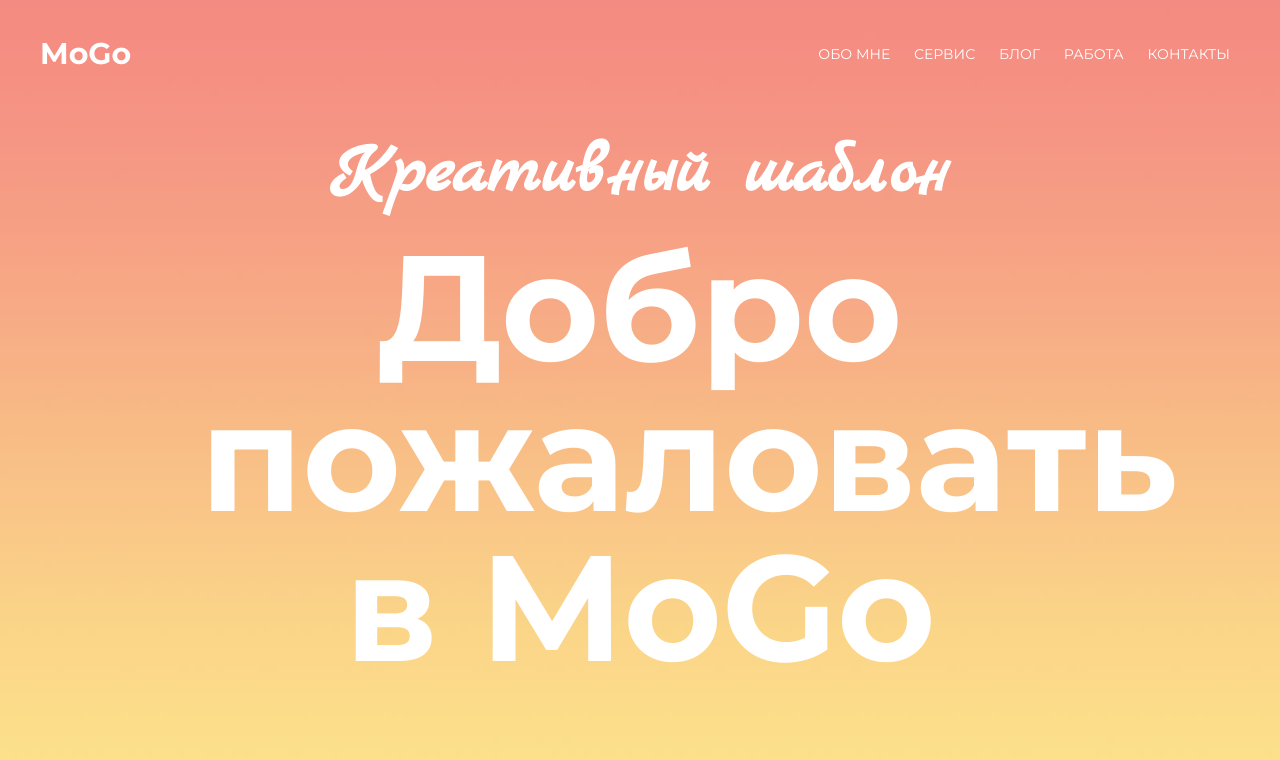
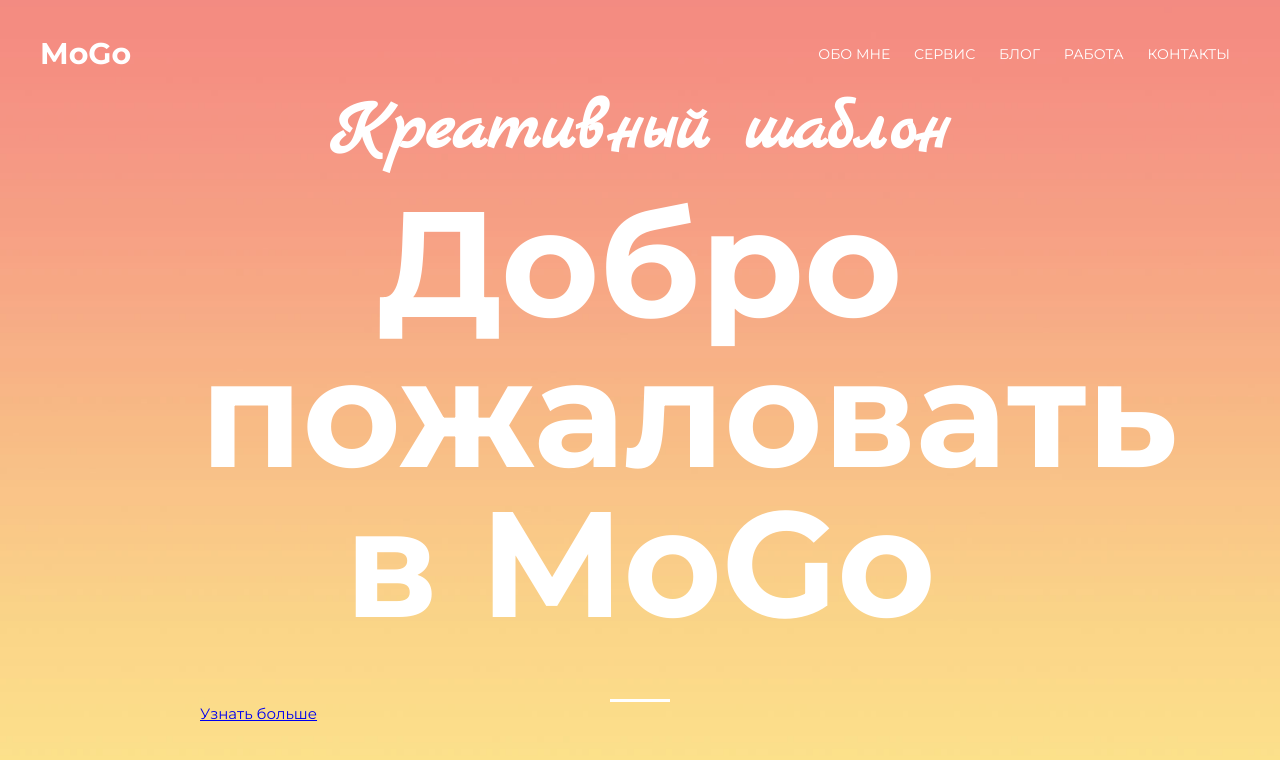
Before and after one commit to Fteush/Mogo, a plain HTML site: page index.html in a window 1280 px wide. Drawn offline with Linux system fonts and the light colour scheme.

Commit message:
25_03_2021_Mogo

```diff
--- a/css/style.css
+++ b/css/style.css
@@ -68,6 +68,17 @@ h1, h2, h3, h4, h5, h6 {
     line-height: 1;
 }
 
+.intro_title::after {
+    content: "";
+    display: block;
+    width: 60px;
+    height: 3px;
+    margin: 60px auto 0;
+
+    background-color: #fff;
+
+}
+
 
 
 /* Header */
--- a/index.html
+++ b/index.html
@@ -31,6 +31,8 @@
                 <div class="intro_inner">
                     <h2 class="intro_suptitle">Креативный шаблон</h2>
                 <h1 class="intro_title">Добро пожаловать в MoGo</h1>
+
+                <a class="btn" href="#">Узнать больше</a>
                 </div>
             </div>
 
```
